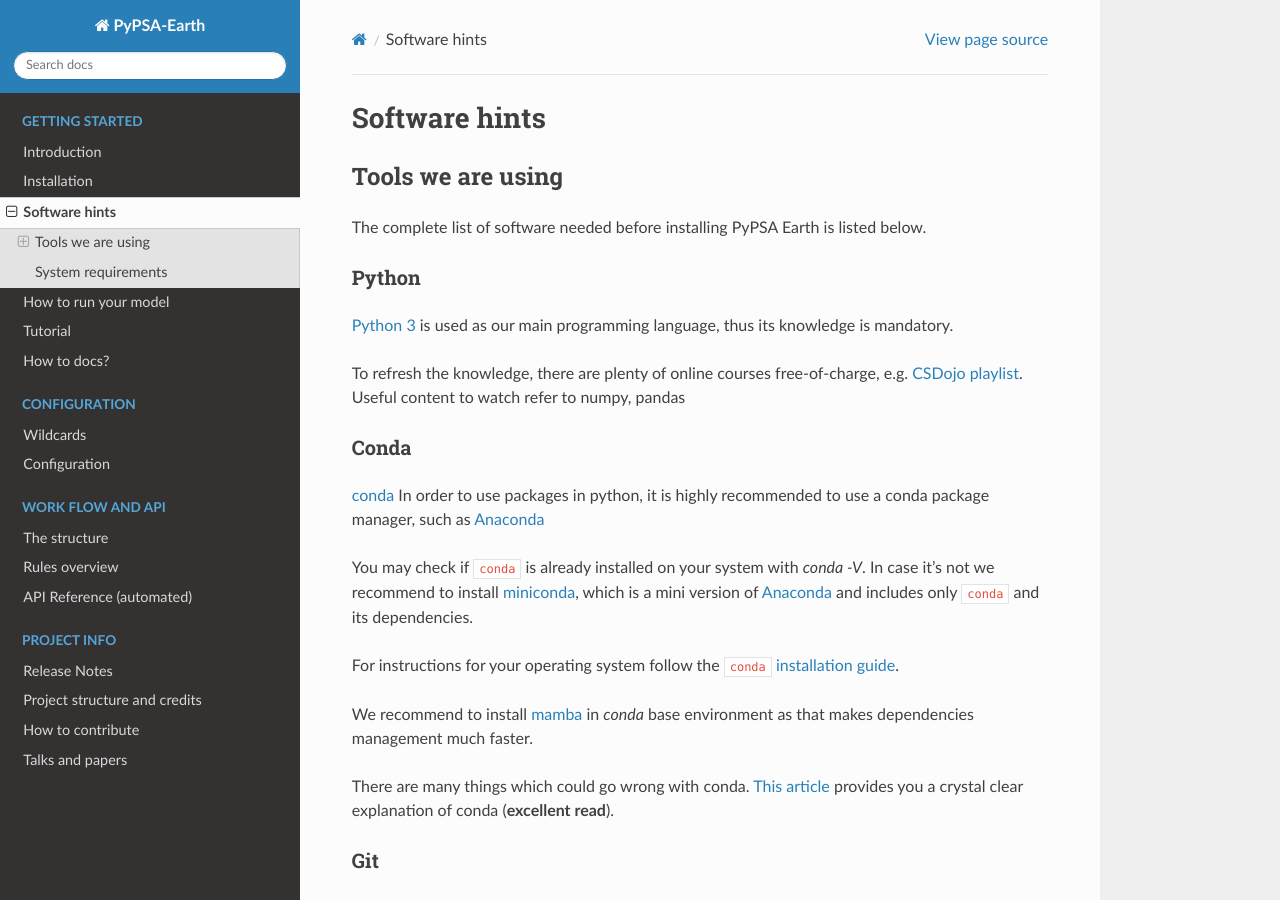
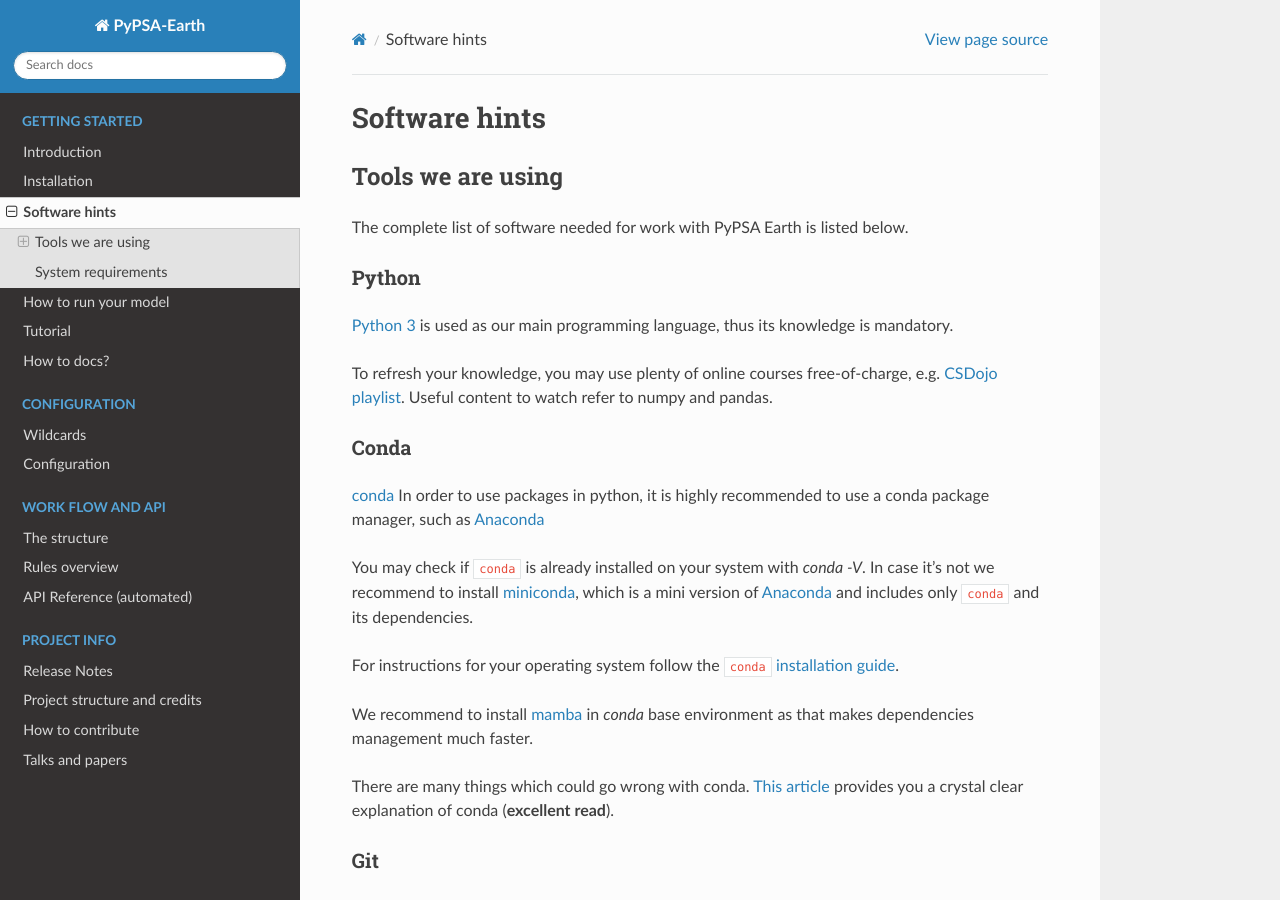
Before and after one commit to pypsa-meets-earth/pypsa-earth, a Sphinx documentation site: the page built from doc/software_hints.rst, in a window 1280 px wide and 900 px high. Built offline with Sphinx 7.4.7 and the Read the Docs theme 2.0.0, drawn with Linux system fonts in a browser that asks for light colours; pages that are not in the unit, such as notebooks, are missing from menus; the version number could not be read and is left out.

Commit message:
Improve style

```diff
--- a/doc/software_hints.rst
+++ b/doc/software_hints.rst
@@ -13,7 +13,7 @@
 Tools we are using
 =====================
 
-The complete list of software needed before installing PyPSA Earth is listed below.
+The complete list of software needed for work with PyPSA Earth is listed below.
 
 Python
 -----------------------------------
@@ -22,7 +22,7 @@
 
 .. TODO Add installation instructions
 
-To refresh the knowledge, there are plenty of online courses free-of-charge, e.g. `CSDojo playlist <https://www.youtube.com/c/CSDojo/playlists>`_. Useful content to watch refer to numpy, pandas
+To refresh your knowledge, you may use plenty of online courses free-of-charge, e.g. `CSDojo playlist <https://www.youtube.com/c/CSDojo/playlists>`_. Useful content to watch refer to numpy and pandas.
 
 Conda
 -----------------------------------
```
